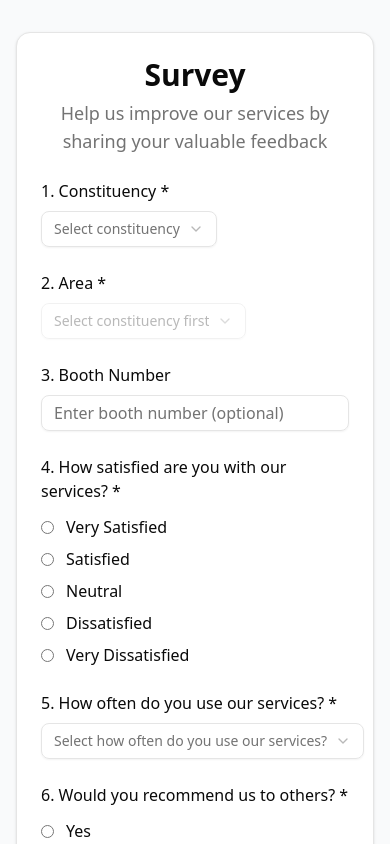
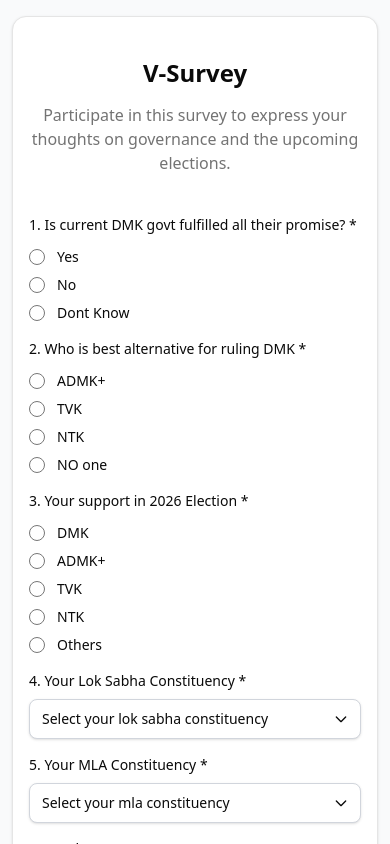
Before and after one commit to KarthikRajS32/Survey, a React (Vite) app: page / in a window 390 px wide. Shown: the top 844 px of the page. Built offline with nearby package versions, Linux system fonts and the light colour scheme.

Commit message:
update the survay page

```diff
--- a/index.html
+++ b/index.html
@@ -6,7 +6,7 @@
     <meta name="viewport" content="width=device-width, initial-scale=1.0" />
       <link href="/src/style.css" rel="stylesheet">
 
-    <title>Survey</title>
+    <title>V-Survey</title>
   </head>
   <body>
     <div id="root"></div>
--- a/src/components/Survey.jsx
+++ b/src/components/Survey.jsx
@@ -7,103 +7,113 @@
 
 export default function Survey() {
   const initialFormData = {
-    constituency: '',
-    area: '',
-    boothNumber: '',
+    dmkPromises: '',
+    bestAlternative: '',
+    support2026: '',
+    lokSabhaConstituency: '',
+    mlaConstituency: '',
+    age: '',
+    sex: '',
+    voteCommitment: '',
     satisfaction: '',
     frequency: '',
     recommendation: '',
     improvement: '',
     contact: '',
-    age: '',
     feedback: ''
   }
 
   const [formData, setFormData] = useState(initialFormData)
   const [isSubmitted, setIsSubmitted] = useState(false)
-  const [availableAreas, setAvailableAreas] = useState([])
   const [showToast, setShowToast] = useState(false)
   const [toastMessage, setToastMessage] = useState('')
+  const [lokSabhaSearch, setLokSabhaSearch] = useState('')
+  const [isLokSabhaOpen, setIsLokSabhaOpen] = useState(false)
+  const [mlaSearch, setMlaSearch] = useState('')
+  const [isMlaOpen, setIsMlaOpen] = useState(false)
 
-  const constituencyData = {
-    'Ariyalur': ['Ariyalur', 'Andimadam', 'Sendurai', 'Udayarpalayam'],
-    'Arakkonam': ['Arakkonam', 'Sholinghur', 'Ranipet', 'Walajapet'],
-    'Arani': ['Arani', 'Cheyyar', 'Vandavasi', 'Polur'],
-    'Attur': ['Attur', 'Yercaud', 'Gangavalli', 'Pethanayakanpalayam'],
-    'Chengalpattu': ['Chengalpattu', 'Thiruporur', 'Madurantakam', 'Uthiramerur'],
-    'Chennai Central': ['Chepauk', 'Triplicane', 'Mylapore', 'Thousand Lights'],
-    'Chennai North': ['Royapuram', 'Kolathur', 'Villivakkam', 'Egmore'],
-    'Chennai South': ['Velachery', 'Sholinganallur', 'Tambaram', 'Pallavaram'],
-    'Chidambaram': ['Chidambaram', 'Kattumannarkoil', 'Vriddachalam', 'Panruti'],
-    'Coimbatore': ['RS Puram', 'Gandhipuram', 'Peelamedu', 'Saravanampatti'],
-    'Cuddalore': ['Cuddalore', 'Kurinjipadi', 'Bhuvanagiri', 'Chidambaram'],
-    'Dharmapuri': ['Dharmapuri', 'Palacode', 'Pennagaram', 'Harur'],
-    'Dindigul': ['Dindigul', 'Natham', 'Nilakottai', 'Athoor'],
-    'Erode': ['Erode East', 'Erode West', 'Modakurichi', 'Kodumudi'],
-    'Kallakurichi': ['Kallakurichi', 'Sankarapuram', 'Tirukoilur', 'Ulundurpet'],
-    'Kancheepuram': ['Kancheepuram', 'Sriperumbudur', 'Kundrathur', 'St. Thomas Mount'],
-    'Kanniyakumari': ['Nagercoil', 'Colachel', 'Padmanabhapuram', 'Vilavancode'],
-    'Karur': ['Karur', 'Krishnarayapuram', 'Manapparai', 'Kulithalai'],
-    'Krishnagiri': ['Krishnagiri', 'Hosur', 'Uthangarai', 'Bargur'],
-    'Madurai': ['Anna Nagar', 'Thiruparankundram', 'Sholavandan', 'Madurai East'],
-    'Mayiladuthurai': ['Mayiladuthurai', 'Tharangambadi', 'Thiruthuraipoondi', 'Vedaranyam'],
-    'Nagapattinam': ['Nagapattinam', 'Kilvelur', 'Thirukkuvalai', 'Vedaranyam'],
-    'Namakkal': ['Namakkal', 'Rasipuram', 'Senthamangalam', 'Komarapalayam'],
-    'Nilgiris': ['Udhagamandalam', 'Coonoor', 'Kotagiri', 'Gudalur'],
-    'Perambalur': ['Perambalur', 'Kunnam', 'Alathur', 'Veppanthattai'],
-    'Pollachi': ['Pollachi', 'Valparai', 'Udumalaipettai', 'Kinathukadavu'],
-    'Pudukkottai': ['Pudukkottai', 'Thirumayam', 'Alangudi', 'Aranthangi'],
-    'Ramanathapuram': ['Ramanathapuram', 'Mudukulathur', 'Paramakudi', 'Rameswaram'],
-    'Ranipet': ['Ranipet', 'Arcot', 'Sholinghur', 'Nemili'],
-    'Salem': ['Salem West', 'Salem North', 'Salem South', 'Attur'],
-    'Sivaganga': ['Sivaganga', 'Karaikudi', 'Devakottai', 'Manamadurai'],
-    'Thanjavur': ['Thanjavur', 'Orathanadu', 'Thiruvonam', 'Budalur'],
-    'Theni': ['Theni', 'Bodinayakanur', 'Periyakulam', 'Uthamapalayam'],
-    'Thoothukudi': ['Thoothukudi', 'Vilathikulam', 'Ottapidaram', 'Kovilpatti'],
-    'Tiruchirappalli': ['Srirangam', 'Tiruchirappalli West', 'Tiruchirappalli East', 'Lalgudi'],
-    'Tirunelveli': ['Tirunelveli', 'Palayamkottai', 'Ambasamudram', 'Tenkasi'],
-    'Tiruppur': ['Tiruppur North', 'Tiruppur South', 'Palladam', 'Udumalaipettai'],
-    'Tiruvallur': ['Tiruvallur', 'Ponneri', 'Gummidipoondi', 'Poonamallee'],
-    'Tiruvannamalai': ['Tiruvannamalai', 'Kilpennathur', 'Kalasapakkam', 'Polur'],
-    'Tiruvarur': ['Tiruvarur', 'Nannilam', 'Thiruthuraipoondi', 'Mannargudi'],
-    'Vellore': ['Vellore', 'Anaicut', 'Gudiyatham', 'Vaniyambadi'],
-    'Viluppuram': ['Viluppuram', 'Tindivanam', 'Vanur', 'Gingee'],
-    'Virudhunagar': ['Virudhunagar', 'Sivakasi', 'Sattur', 'Aruppukkottai']
-  }
+  const lokSabhaConstituencies = [
+    'Arakkonam', 'Arani', 'Aruppukkottai', 'Chengalpattu', 'Chennai Central', 'Chennai North', 'Chennai South',
+    'Chidambaram', 'Coimbatore', 'Cuddalore', 'Dharmapuri', 'Dindigul', 'Erode', 'Kallakurichi',
+    'Kancheepuram', 'Kanniyakumari', 'Karur', 'Krishnagiri', 'Madurai', 'Mayiladuthurai', 'Nagapattinam',
+    'Namakkal', 'Nilgiris', 'Perambalur', 'Pollachi', 'Pudukkottai', 'Ramanathapuram', 'Salem',
+    'Sivaganga', 'Sriperumbudur', 'Thanjavur', 'Theni', 'Thoothukudi', 'Tiruchirappalli', 'Tirunelveli',
+    'Tiruppur', 'Tiruvallur', 'Tiruvannamalai', 'Vellore'
+  ]
+
+  const assemblyConstituencies = [
+    'Alangulam', 'Alandur', 'Alanganallur', 'Alathur', 'Ambur', 'Anavatti', 'Andipatti', 'Anna Nagar',
+    'Annur', 'Arakkonam', 'Arani', 'Aranthangi', 'Arcot', 'Ariyalur', 'Aruppukkottai', 'Attur',
+    'Avadi', 'Bargur', 'Bhavani', 'Bodinayakanur', 'Bhuvanagiri', 'Chepauk-Thiruvallikeni', 'Cheranmahadevi',
+    'Chennai Central', 'Chennai North', 'Chennai South', 'Chengalpattu', 'Cheyyar', 'Chidambaram',
+    'Chinnasalem', 'Colachel', 'Coimbatore North', 'Coimbatore South', 'Cuddalore', 'Cumbum',
+    'Dharmapuri', 'Dharapuram', 'Dindigul', 'Dr. Radhakrishnan Nagar', 'Edappadi', 'Egmore',
+    'Erode East', 'Erode West', 'Gangavalli', 'Gingee', 'Gobichettipalayam', 'Gudiyatham',
+    'Gummidipoondi', 'Harbour', 'Harur', 'Hosur', 'Jayankondam', 'Jolarpet', 'Kadayanallur',
+    'Kallakurichi', 'Kalasapakkam', 'Kancheepuram', 'Kangeyam', 'Kanniyakumari', 'Karaikudi',
+    'Karur', 'Katpadi', 'Kattumannarkoil', 'Kavundampalayam', 'Kilpennathur', 'Kilvelur',
+    'Kinathukadavu', 'Kovilpatti', 'Krishnagiri', 'Krishnarayapuram', 'Kulithalai', 'Kumbakonam',
+    'Kunnam', 'Kurinjipadi', 'Lalgudi', 'Madathukulam', 'Madurai Central', 'Madurai East',
+    'Madurai North', 'Madurai South', 'Madurai West', 'Manamadurai', 'Manapparai', 'Mannargudi',
+    'Mayiladuthurai', 'Melur', 'Mettur', 'Modakurichi', 'Mudukulathur', 'Musiri', 'Mylapore',
+    'Nagapattinam', 'Nagercoil', 'Namakkal', 'Nanguneri', 'Nannilam', 'Natham', 'Neyveli',
+    'Nilakottai', 'Oddanchatram', 'Omalur', 'Orathanadu', 'Ottapidaram', 'Padmanabhapuram',
+    'Palacode', 'Palacurichi', 'Palani', 'Palayamkottai', 'Pallathur', 'Palladam', 'Papanasam',
+    'Paramakudi', 'Pennagaram', 'Perambalur', 'Perambur', 'Peranamallur', 'Periyakulam',
+    'Perundurai', 'Pollachi', 'Polur', 'Ponneri', 'Poonamallee', 'Pudukkottai', 'Purasawalkam',
+    'Radhapuram', 'Rajapalayam', 'Ramanathapuram', 'Ranipet', 'Rasipuram', 'Royapuram',
+    'Saidapet', 'Salem North', 'Salem South', 'Salem West', 'Sankarankoil', 'Sankarapuram',
+    'Sathankulam', 'Sattur', 'Sengottai', 'Senthamangalam', 'Sholavandan', 'Sholinganallur',
+    'Sholinghur', 'Sirkali', 'Sivaganga', 'Sivakasi', 'Sriperumbudur', 'Srirangam', 'Srivaikuntam',
+    'Sulur', 'Tambaram', 'Tenkasi', 'Thanjavur', 'Theni', 'Thirumangalam', 'Thirupparankundram',
+    'Thiruthuraipoondi', 'Thiruvarur', 'Thiruvidaimarudur', 'Thiruvonam', 'Thoothukudi',
+    'Thousand Lights', 'Tindivanam', 'Tiruchendur', 'Tiruchirappalli East', 'Tiruchirappalli West',
+    'Tirukoilur', 'Tirunelveli', 'Tirupathur', 'Tiruppur North', 'Tiruppur South', 'Tiruttani',
+    'Tiruvallur', 'Tiruvannamalai', 'Tiruverumbur', 'Tittagudi', 'Udayarpalayam', 'Udumalaipettai',
+    'Ulundurpet', 'Usilampatti', 'Uthangarai', 'Uthiramerur', 'Uthamapalayam', 'Valparai',
+    'Vandavasi', 'Vaniyambadi', 'Vanur', 'Vedaranyam', 'Vellore', 'Velachery', 'Veppanahalli',
+    'Vilavancode', 'Vilathikulam', 'Villivakkam', 'Viluppuram', 'Viralimalai', 'Virudhachalam',
+    'Virudhunagar', 'Vridhachalam', 'Walajapet', 'Yercaud'
+  ]
 
   useEffect(() => {
-    const submitted = localStorage.getItem('surveySubmitted')
+    const submitted  = localStorage.getItem('surveySubmitted')
     if (submitted === 'true') {
       setIsSubmitted(true)
     }
   }, [])
 
   useEffect(() => {
-    if (formData.constituency) {
-      setAvailableAreas(constituencyData[formData.constituency] || [])
-      if (formData.area && !constituencyData[formData.constituency]?.includes(formData.area)) {
-        setFormData(prev => ({ ...prev, area: '' }))
+    const handleClickOutside = (event) => {
+      if (!event.target.closest('.searchable-dropdown')) {
+        setIsLokSabhaOpen(false)
+        setIsMlaOpen(false)
+        setLokSabhaSearch('')
+        setMlaSearch('')
       }
-    } else {
-      setAvailableAreas([])
     }
-  }, [formData.constituency])
+    document.addEventListener('mousedown', handleClickOutside)
+    return () => document.removeEventListener('mousedown', handleClickOutside)
+  }, [])
+
+
+
+
 
   const handleInputChange = (name, value) => {
     setFormData(prev => ({ ...prev, [name]: value }))
   }
 
   const questions = [
-    { id: 'constituency', label: 'Constituency', type: 'constituency-select', required: true },
-    { id: 'area', label: 'Area', type: 'area-select', required: true },
-    { id: 'boothNumber', label: 'Booth Number', type: 'input', required: false, placeholder: 'Enter booth number (optional)' },
-    { id: 'satisfaction', label: 'How satisfied are you with our services?', type: 'radio', required: true, options: ['Very Satisfied', 'Satisfied', 'Neutral', 'Dissatisfied', 'Very Dissatisfied'] },
-    { id: 'frequency', label: 'How often do you use our services?', type: 'select', required: true, options: ['daily', 'weekly', 'monthly', 'rarely', 'first-time'], optionLabels: ['Daily', 'Weekly', 'Monthly', 'Rarely', 'First Time'] },
-    { id: 'recommendation', label: 'Would you recommend us to others?', type: 'radio', required: true, options: ['Yes', 'No', 'Maybe'] },
-    { id: 'improvement', label: 'What can we improve?', type: 'input', placeholder: 'Your suggestions...' },
-    { id: 'contact', label: 'Contact Number', type: 'tel', placeholder: 'Your phone number' },
-    { id: 'age', label: 'Age Group', type: 'select', options: ['18-25', '26-35', '36-45', '46-55', '55+'] },
-    { id: 'feedback', label: 'Additional Feedback', type: 'input', placeholder: 'Any other comments...' }
+    { id: 'dmkPromises', label: 'Is current DMK govt fulfilled all their promise?', type: 'radio', required: true, options: ['Yes', 'No', 'Dont Know'] },
+    { id: 'bestAlternative', label: 'Who is best alternative for ruling DMK', type: 'radio', required: true, options: ['ADMK+', 'TVK', 'NTK', 'NO one'] },
+    { id: 'support2026', label: 'Your support in 2026 Election', type: 'radio', required: true, options: ['DMK', 'ADMK+', 'TVK', 'NTK', 'Others'] },
+    { id: 'lokSabhaConstituency', label: 'Your Lok Sabha Constituency', type: 'searchable-select', required: true, options: lokSabhaConstituencies },
+    { id: 'mlaConstituency', label: 'Your MLA Constituency', type: 'searchable-select', required: true, options: assemblyConstituencies },
+    { id: 'age', label: 'Age', type: 'radio', required: true, options: ['Less than 25', '25 to 35', '36 to 50', '51 to 70', 'Greater than 70'] },
+    { id: 'sex', label: 'Sex', type: 'radio', required: true, options: ['Male', 'Female', 'Other'] },
+    { id: 'voteCommitment', label: 'Are you committed to vote on Election Date', type: 'radio', required: true, options: ['Yes', 'No. I Live outside tamilnadu/India', 'No but influence in family/friend circle'] },
+
   ]
 
   const getCurrentLocation = () => {
@@ -174,55 +184,10 @@
     const questionNumber = index + 1
     const labelText = `${questionNumber}. ${label}${required ? ' *' : ''}`
 
-    if (type === 'constituency-select') {
-      return (
-        <div key={id} className="space-y-2">
-          <Label htmlFor={id} className="text-base font-medium">{labelText}</Label>
-          <Select value={formData[id]} onValueChange={(value) => handleInputChange(id, value)} required={required}>
-            <SelectTrigger>
-              <SelectValue placeholder="Select constituency" />
-            </SelectTrigger>
-            <SelectContent>
-              {Object.keys(constituencyData).map((constituency) => (
-                <SelectItem key={constituency} value={constituency}>
-                  {constituency}
-                </SelectItem>
-              ))}
-            </SelectContent>
-          </Select>
-        </div>
-      )
-    }
-
-    if (type === 'area-select') {
-      return (
-        <div key={id} className="space-y-2">
-          <Label htmlFor={id} className="text-base font-medium">{labelText}</Label>
-          <Select
-            value={formData[id]}
-            onValueChange={(value) => handleInputChange(id, value)}
-            required={required}
-            disabled={!formData.constituency}
-          >
-            <SelectTrigger>
-              <SelectValue placeholder={formData.constituency ? "Select area" : "Select constituency first"} />
-            </SelectTrigger>
-            <SelectContent>
-              {availableAreas.map((area) => (
-                <SelectItem key={area} value={area}>
-                  {area}
-                </SelectItem>
-              ))}
-            </SelectContent>
-          </Select>
-        </div>
-      )
-    }
-
     if (type === 'input' || type === 'tel') {
       return (
         <div key={id} className="space-y-2">
-          <Label htmlFor={id} className="text-base font-medium">{labelText}</Label>
+          <Label htmlFor={id} className="text-sm sm:text-base font-medium">{labelText}</Label>
           <Input
             id={id}
             type={type === 'tel' ? 'tel' : 'text'}
@@ -230,6 +195,7 @@
             onChange={(e) => handleInputChange(id, e.target.value)}
             placeholder={placeholder}
             required={required}
+            className="w-full h-10 text-sm sm:text-base"
           />
         </div>
       )
@@ -238,22 +204,89 @@
     if (type === 'radio') {
       return (
         <div key={id} className="space-y-3">
-          <Label className="text-base font-medium">{labelText}</Label>
+          <Label className="text-sm sm:text-base font-medium">{labelText}</Label>
           <div className="space-y-2">
             {options.map((option) => (
-              <label key={option} className="flex items-center space-x-3">
+              <label key={option} className="flex items-center space-x-3 cursor-pointer">
                 <input
                   type="radio"
                   name={id}
                   value={option}
                   checked={formData[id] === option}
                   onChange={(e) => handleInputChange(id, e.target.value)}
-                  className="text-blue-600"
+                  className="text-blue-600 w-4 h-4"
                   required={required}
                 />
-                <span>{option}</span>
+                <span className="text-sm sm:text-base">{option}</span>
               </label>
             ))}
+          </div>
+        </div>
+      )
+    }
+
+
+
+    if (type === 'searchable-select') {
+      const isLokSabha = id === 'lokSabhaConstituency'
+      const searchValue = isLokSabha ? lokSabhaSearch : mlaSearch
+      const isOpen = isLokSabha ? isLokSabhaOpen : isMlaOpen
+      const setSearch = isLokSabha ? setLokSabhaSearch : setMlaSearch
+      const setOpen = isLokSabha ? setIsLokSabhaOpen : setIsMlaOpen
+
+      const filteredOptions = options.filter(option =>
+        option.toLowerCase().includes(searchValue.toLowerCase())
+      )
+
+      return (
+        <div key={id} className="space-y-2 relative searchable-dropdown">
+          <Label htmlFor={id} className="text-sm sm:text-base font-medium">{labelText}</Label>
+          <div className="relative">
+            <button
+              type="button"
+              onClick={() => setOpen(!isOpen)}
+              className="w-full h-10 px-3 py-2 text-left bg-white border border-gray-300 rounded-md shadow-sm text-sm sm:text-base focus:outline-none focus:ring-2 focus:ring-blue-500 focus:border-blue-500"
+            >
+              {formData[id] || `Select ${label.toLowerCase()}`}
+              <svg className="absolute right-3 top-3 w-4 h-4" fill="none" stroke="currentColor" viewBox="0 0 24 24">
+                <path strokeLinecap="round" strokeLinejoin="round" strokeWidth={2} d="M19 9l-7 7-7-7" />
+              </svg>
+            </button>
+
+            {isOpen && (
+              <div className="absolute z-50 w-full mt-1 bg-white border border-gray-300 rounded-md shadow-lg max-h-60 overflow-hidden">
+                <div className="p-2 border-b">
+                  <Input
+                    type="text"
+                    placeholder="Search constituencies..."
+                    value={searchValue}
+                    onChange={(e) => setSearch(e.target.value)}
+                    className="w-full h-8 text-sm"
+                    autoFocus
+                  />
+                </div>
+                <div className="max-h-48 overflow-y-auto">
+                  {filteredOptions.length > 0 ? (
+                    filteredOptions.map((option) => (
+                      <button
+                        key={option}
+                        type="button"
+                        onClick={() => {
+                          handleInputChange(id, option)
+                          setOpen(false)
+                          setSearch('')
+                        }}
+                        className="w-full px-3 py-2 text-left text-sm sm:text-base hover:bg-gray-100 focus:bg-gray-100 focus:outline-none"
+                      >
+                        {option}
+                      </button>
+                    ))
+                  ) : (
+                    <div className="px-3 py-2 text-sm text-gray-500">No constituencies found</div>
+                  )}
+                </div>
+              </div>
+            )}
           </div>
         </div>
       )
@@ -262,14 +295,14 @@
     if (type === 'select') {
       return (
         <div key={id} className="space-y-2">
-          <Label htmlFor={id} className="text-base font-medium">{labelText}</Label>
+          <Label htmlFor={id} className="text-sm sm:text-base font-medium">{labelText}</Label>
           <Select value={formData[id]} onValueChange={(value) => handleInputChange(id, value)} required={required}>
-            <SelectTrigger>
+            <SelectTrigger className="h-10 text-sm sm:text-base">
               <SelectValue placeholder={`Select ${label.toLowerCase()}`} />
             </SelectTrigger>
             <SelectContent>
               {options.map((option, idx) => (
-                <SelectItem key={option} value={option}>
+                <SelectItem key={option} value={option} className="text-sm sm:text-base">
                   {optionLabels ? optionLabels[idx] : option}
                 </SelectItem>
               ))}
@@ -284,21 +317,21 @@
     if (!show) return null
 
     return (
-      <div className="fixed top-4 right-4 z-50 bg-red-500 text-white px-6 py-3 rounded-lg shadow-lg flex items-center space-x-2 animate-in slide-in-from-top-2">
-        <svg className="w-5 h-5" fill="none" stroke="currentColor" viewBox="0 0 24 24">
+      <div className="fixed top-4 left-3 right-3 sm:left-auto sm:right-4 sm:max-w-sm z-50 bg-red-500 text-white px-4 sm:px-6 py-3 rounded-lg shadow-lg flex items-center space-x-2 animate-in slide-in-from-top-2">
+        <svg className="w-5 h-5 flex-shrink-0" fill="none" stroke="currentColor" viewBox="0 0 24 24">
           <path strokeLinecap="round" strokeLinejoin="round" strokeWidth={2} d="M12 9v2m0 4h.01m-6.938 4h13.856c1.54 0 2.502-1.667 1.732-2.5L13.732 4c-.77-.833-1.964-.833-2.732 0L4.082 16.5c-.77.833.192 2.5 1.732 2.5z" />
         </svg>
-        <span>{message}</span>
+        <span className="text-sm sm:text-base">{message}</span>
       </div>
     )
   }
 
   if (isSubmitted) {
     return (
-      <div className="min-h-screen bg-gray-50 py-8 px-4 flex items-center justify-center">
-        <div className="max-w-md mx-auto">
-          <Card className="text-center">
-            <CardContent className="pt-6">
+      <div className="min-h-screen bg-gray-50 py-4 sm:py-8 px-3 sm:px-4 flex items-center justify-center">
+        <div className="max-w-md mx-auto w-full">
+          <Card className="text-center shadow-sm">
+            <CardContent className="pt-6 px-4 sm:px-6">
               <div className="mb-4">
                 <div className="w-16 h-16 bg-green-100 rounded-full flex items-center justify-center mx-auto mb-4">
                   <svg className="w-8 h-8 text-green-600" fill="none" stroke="currentColor" viewBox="0 0 24 24">
@@ -306,10 +339,10 @@
                   </svg>
                 </div>
               </div>
-              <CardTitle className="text-2xl font-bold text-gray-800 mb-2">
+              <CardTitle className="text-xl sm:text-2xl font-bold text-gray-800 mb-2">
                 Thank You!
               </CardTitle>
-              <CardDescription className="text-gray-600">
+              <CardDescription className="text-gray-600 text-sm sm:text-base">
                 Thank you for your response. Your feedback has been successfully recorded.
               </CardDescription>
             </CardContent>
@@ -320,24 +353,32 @@
   }
 
   return (
-    <div className="min-h-screen bg-gray-50 py-8 px-4">
+    <div className="min-h-screen bg-gray-50 py-4 sm:py-8 px-3 sm:px-4">
       <Toast message={toastMessage} show={showToast} />
       <div className="max-w-2xl mx-auto">
-        <Card>
-          <CardHeader className="text-center">
-            <CardTitle className="text-3xl font-bold">Survey</CardTitle>
-            <CardDescription className="text-lg">
-              Help us improve our services by sharing your valuable feedback
+        <Card className="shadow-sm">
+          <CardHeader className="text-center px-4 sm:px-6 py-4 sm:py-6">
+            <CardTitle className="text-2xl sm:text-3xl font-bold">
+              V-Survey
+            </CardTitle>
+            <CardDescription className="text-base sm:text-lg mt-2">
+              Participate in this survey to express your thoughts on governance
+              and the upcoming elections.
             </CardDescription>
           </CardHeader>
 
-          <CardContent>
-            <form onSubmit={handleSubmit} className="space-y-6">
-              <div className="space-y-6">
-                {questions.map((question, index) => renderQuestion(question, index))}
+          <CardContent className="px-4 sm:px-6 pb-6">
+            <form onSubmit={handleSubmit} className="space-y-4 sm:space-y-6">
+              <div className="space-y-4 sm:space-y-6">
+                {questions.map((question, index) =>
+                  renderQuestion(question, index)
+                )}
               </div>
 
-              <Button type="submit" className="w-full">
+              <Button
+                type="submit"
+                className="w-full h-11 text-base font-medium"
+              >
                 Submit Survey
               </Button>
             </form>
@@ -345,5 +386,5 @@
         </Card>
       </div>
     </div>
-  )
+  );
 }
```
